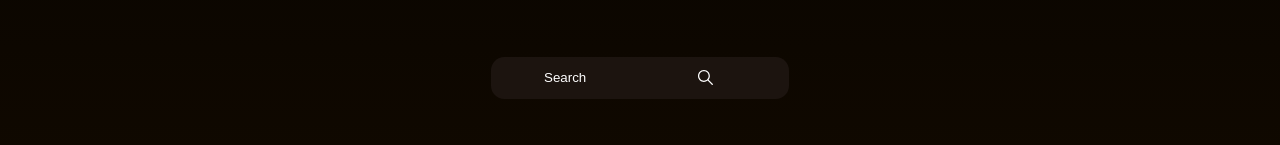
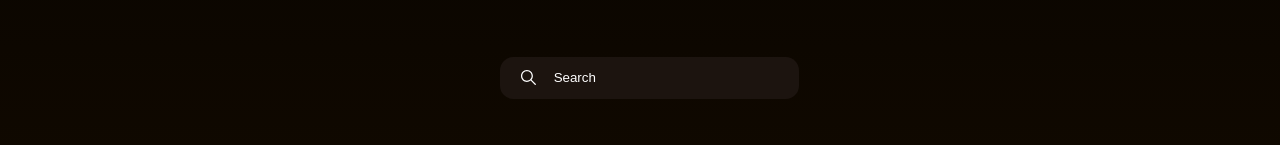
Before and after one commit to offerfluffy/HTML-CSS-Game-Website, a plain HTML site: page html/news.html in a window 1280 px wide. Shown: the part 438-583 px from the top of the page. Drawn offline with Linux system fonts and the light colour scheme.

Commit message:
search icon fix

```diff
--- a/css/main.css
+++ b/css/main.css
@@ -831,9 +831,10 @@ header nav ul li.btn a:hover,
 }
 
 .search img {
-  position: absolute;
-  top: 0.8em;
-  left: 33.6em;
+  position: relative;
+  top: 3px;
+  right: -40px;
+  z-index: 2;
 }
 
 .search input {
--- a/html/news.html
+++ b/html/news.html
@@ -34,8 +34,8 @@
       </div>
 
       <div class="container search">
+        <img src="../img/img-news/svgs/search 1.svg" alt="" />
         <input type="text" placeholder="Search" />
-        <img src="../img/img-news/svgs/search 1.svg" alt="" />
       </div>
 
       <div class="container news">
```
